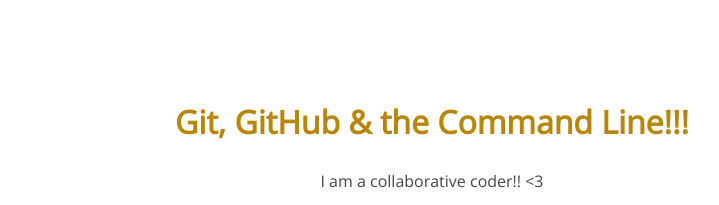
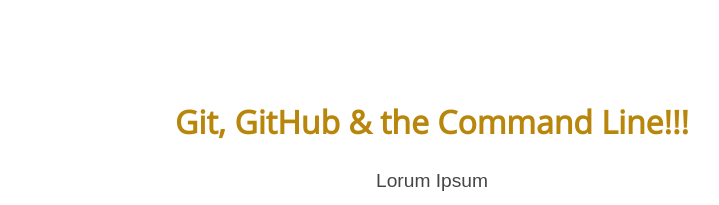
Before and after one commit to cricard7/fictional-adventure, a plain HTML site: page index.html in a window 1280 px wide. Shown: the top 205 px of the page, without its empty margins (208-927 px from the left). Drawn offline with nearby package versions, Linux system fonts and the light colour scheme.

Commit message:
Applied style to tag line

```diff
--- a/css/style.css
+++ b/css/style.css
@@ -18,3 +18,9 @@
 
    color: darkgoldenrod !important;
 }
+#tagLine{
+
+    font-family: fantasy;
+    font-size: 1.2em;
+
+}
--- a/index.html
+++ b/index.html
@@ -11,7 +11,7 @@
 <body>
 	<section>
 		<h1>Git, GitHub &amp; the Command Line!!!</h1>
-		<p>I am a collaborative coder!! &lt;3</p>
+		<p id="tagLine">Lorum Ipsum</p>
 		<img src="img/happy-blue-robot.png">
 	</section>
 </body>
```
